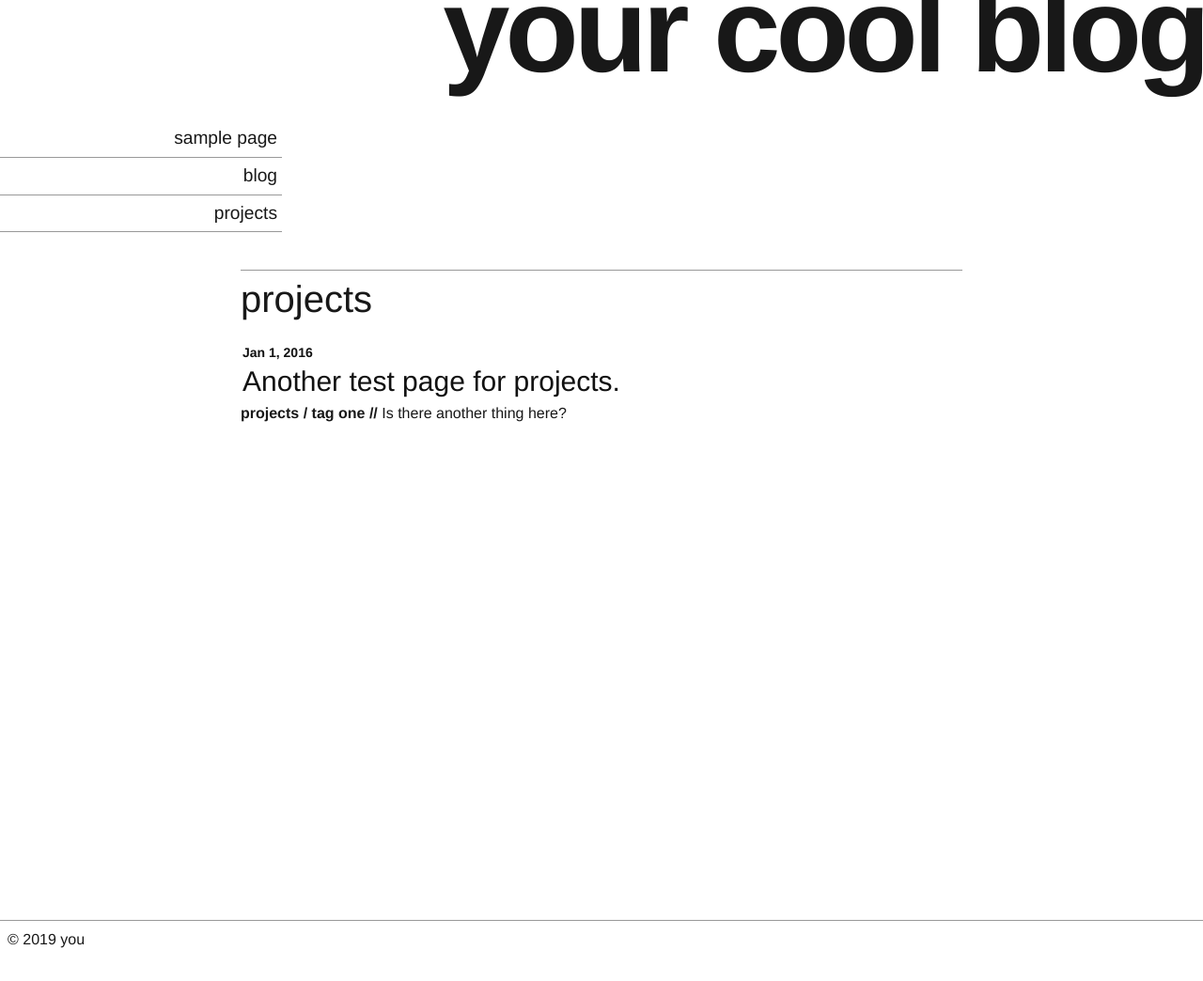
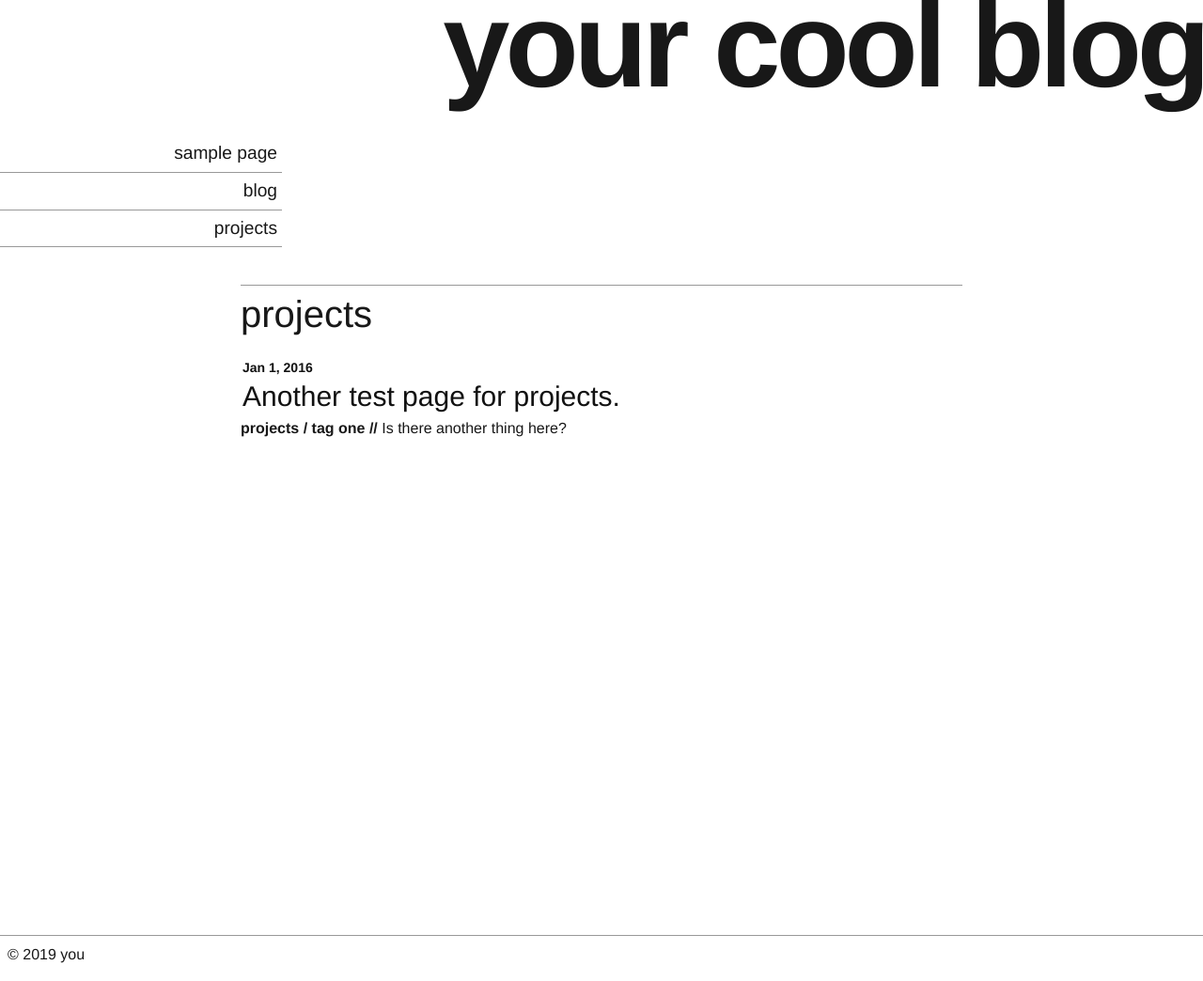
Before and after one commit to matildepark/helmit-jekyll-theme, a Jekyll site: the page built from projects.html, in a window 1280 px wide. Shown: the whole page at 94% size. Built offline with Jekyll 4.4.1, drawn with Linux system fonts in a browser that asks for light colours.

Commit message:
Update base.scss

```diff
--- a/_sass/base.scss
+++ b/_sass/base.scss
@@ -27,7 +27,7 @@
 	animation-delay: 0.2s;
 	position: relative;
 	right: 0;
-	margin-top: -4em;
+	margin-top: -3em;
 	text-align: right;
 	li {
 		@extend %slideIn;
```
